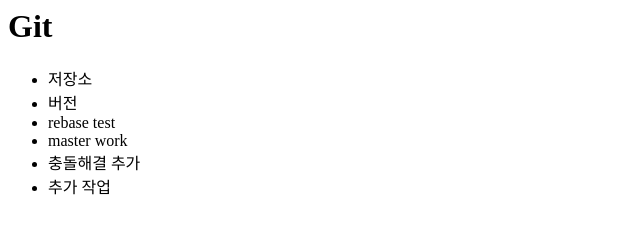
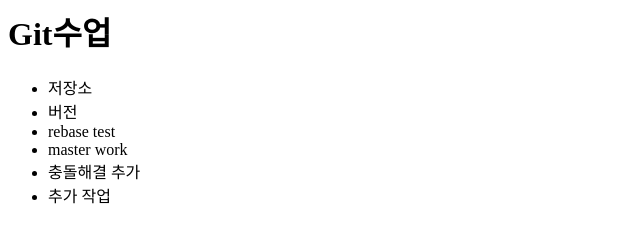
Before and after one commit to DustinHJChoi/opentutorials, a plain HTML site: page index.html in a window 1280 px wide. Shown: the whole page, without its empty margins (0-640 px from the left). Drawn offline with Linux system fonts and the light colour scheme.

Commit message:
encoding

```diff
--- a/index.html
+++ b/index.html
@@ -4,7 +4,8 @@
 	</head>
 	<body>
 		<header>
-			<h1>Git</h1>
+			<meta charset="UTF-8">
+			<h1>Git수업</h1>
 		</header>
 
 		<ul>
```
